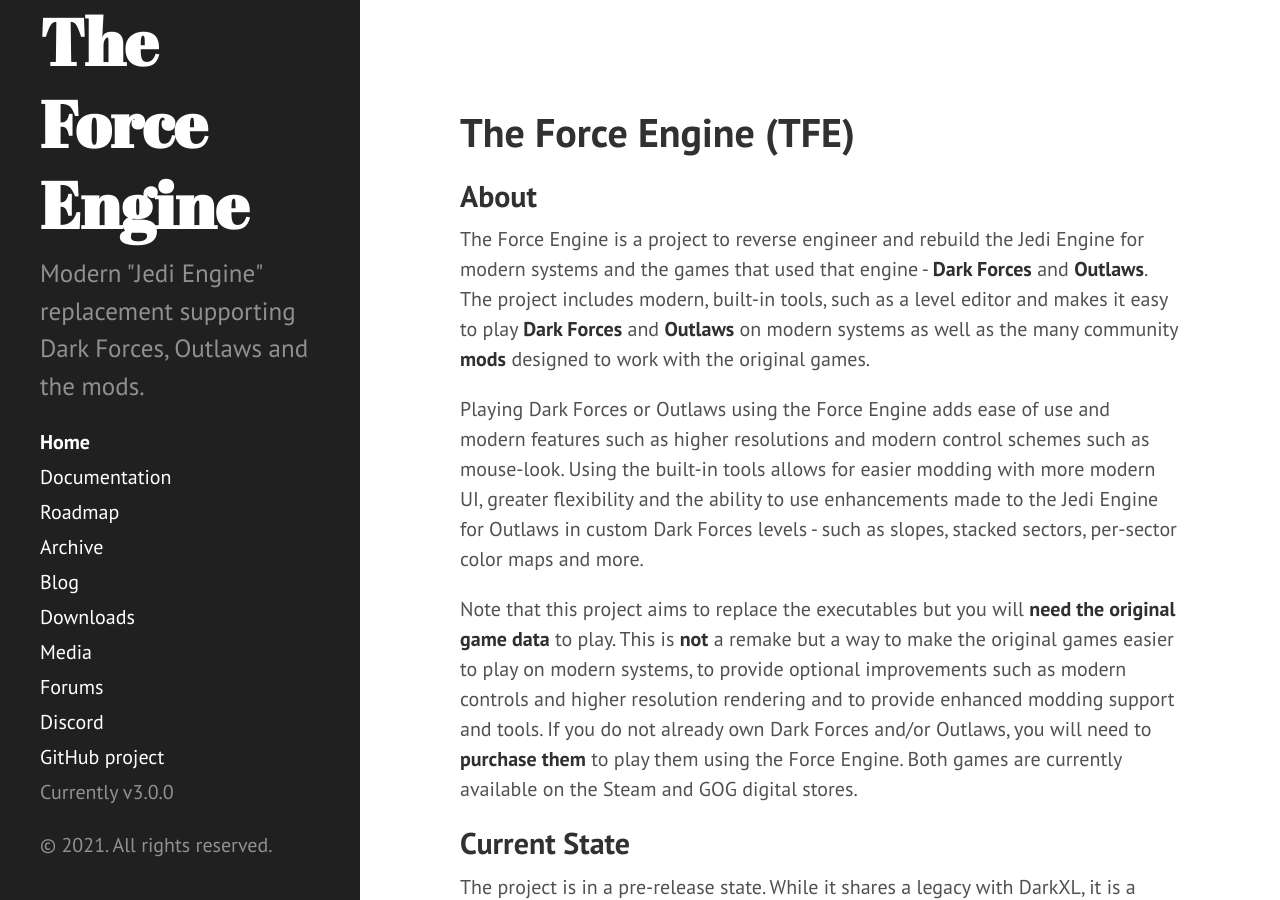
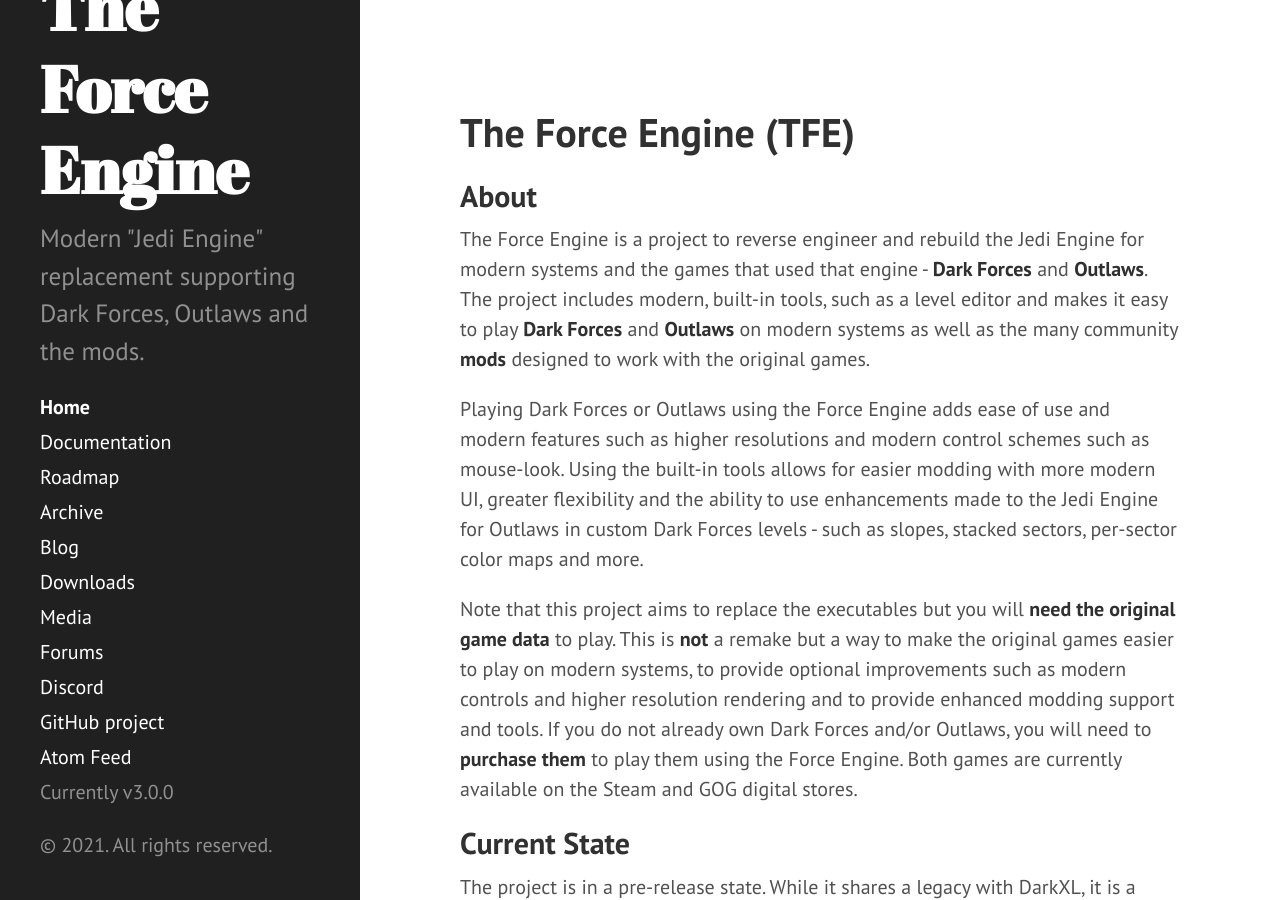
Before and after one commit to TheForceEngine/TheForceEngine.github.io, a Jekyll site: the page built from index.md, in a window 1280 px wide and 900 px high. Built offline with Jekyll 4.4.1, drawn with Linux system fonts in a browser that asks for light colours.

Commit message:
Add Link to Atom Feed

```diff
--- a/_includes/sidebar.html
+++ b/_includes/sidebar.html
@@ -29,6 +29,7 @@
       <a class="sidebar-nav-item" href="https://the-force-engine.freeforums.net/">Forums</a>
       <a class="sidebar-nav-item" href="https://discord.gg/hpsJnY9">Discord</a>
       <a class="sidebar-nav-item" href="https://github.com/luciusDXL/TheForceEngine">GitHub project</a>
+      <a class="sidebar-nav-item" href="https://theforceengine.github.io/atom.xml">Atom Feed</a>
       <span class="sidebar-nav-item">Currently v{{ site.version }}</span>
     </nav>
 
```
